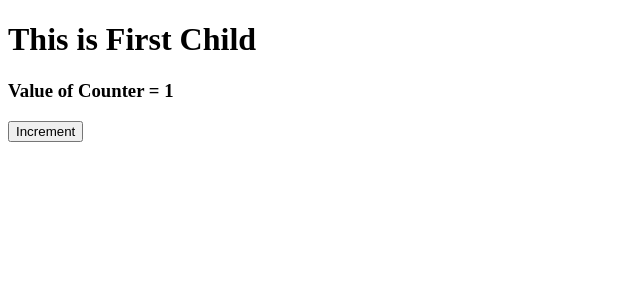
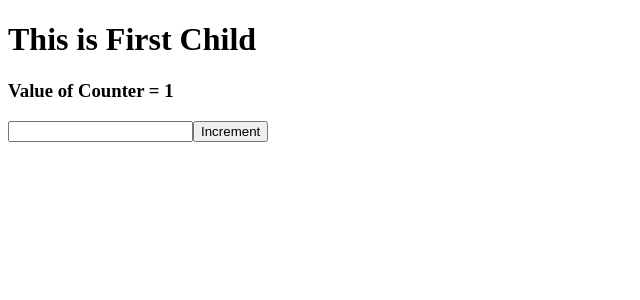
Before and after one commit to webdesigner295/bootcamp-practice, a React (Create React App) app: page / in a window 1280 px wide. Shown: the top 300 px of the page, without its empty margins (0-640 px from the left). Built offline with nearby package versions, Linux system fonts and the light colour scheme.

Commit message:
Context AP

```diff
--- a/src/App.js
+++ b/src/App.js
@@ -1,4 +1,4 @@
-import react, {useState} from 'react'
+import React, {useState} from 'react'
 import './App.css';
 // import About from './About';
 import Parent from './Parent'
--- a/src/Child.js
+++ b/src/Child.js
@@ -1,4 +1,4 @@
-import react, { useContext } from 'react'
+import React, { useContext } from 'react'
 import CounterContext from './CounterContext'
 
 const Child = () => {
@@ -11,6 +11,7 @@ const Child = () => {
 
 
             <h3>Value of Counter = {counterValue[0]}</h3>
+            <input type="number" onChange={() => console.log("helooo")} />
             <button onClick = {()=>{counterValue[1](++counterValue[0])}}>Increment</button>
 
 
--- a/src/CounterContext.js
+++ b/src/CounterContext.js
@@ -1,4 +1,4 @@
-import react, { createContext } from 'react'
+import React, { createContext } from 'react'
 
 
 const CounterContext = createContext(100);
--- a/src/Parent.js
+++ b/src/Parent.js
@@ -1,4 +1,4 @@
-import react from 'react'
+import React from 'react'
 import Child from './Child'
 
 const Parent = (props)=> {
```
Also changed, not shown: 1 other file (tests, documents, lock files or other folders).
